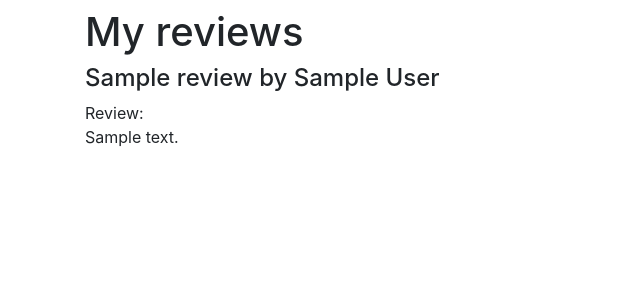
After one commit to Abepena/Harvard-CS50, a Flask app: template project1/templates/my_reviews.html in a window 1280 px wide. The commit adds this page. Shown: the top 300 px of the page, without its empty margins (0-640 px from the left). Run offline with Flask 2, Linux system fonts and the light colour scheme; the template is opened without the code that fills it: most values are stand-ins (such as "Sample title", 1, 10 or a date in 2020); some libraries are stand-ins or nearby versions.

Commit message:
basic functionailty of project finished

```diff
--- a/project1/app.py
+++ b/project1/app.py
@@ -1,6 +1,8 @@
 import os
 import requests
-from flask import Flask, session, render_template, url_for, redirect, request, flash
+import json
+from flask import (Flask, session, render_template, url_for,
+                   redirect, request, jsonify)
 from flask_session import Session
 from sqlalchemy import create_engine
 from sqlalchemy.orm import scoped_session, sessionmaker
@@ -29,7 +31,7 @@ db = scoped_session(sessionmaker(bind=engine))
 def index():
     if session.get("username") == None:
         return render_template("welcome.html")
-    return redirect(url_for("search"))
+    return redirect(url_for('search'))
 
 
 @app.route("/register", methods=["GET", "POST"])
@@ -49,8 +51,7 @@ def register():
             email = request.form["email"]
             password_hash = generate_password_hash(request.form["password"])
             db.execute(
-                "INSERT INTO users (username, email, password_hash)\
-                VALUES (:username, :email, :password_hash)",
+                "INSERT INTO users (username, email, password_hash) VALUES (:username, :email, :password_hash)",
                 {"username": username, "email": email, "password_hash": password_hash},
             )
             db.commit()
@@ -90,7 +91,7 @@ def logout():
 
 @app.route("/search")
 def search():
-    return render_template("book_search.html")
+    return render_template("book_search.html", username=session["username"])
 
 
 @app.route("/results/", methods=["POST"])
@@ -103,9 +104,8 @@ def results():
         results = db.execute("SELECT * FROM books WHERE year=:year", {"year": year})
     except:
         results = db.execute(
-            "SELECT * from books WHERE\
-            isbn LIKE :search OR author LIKE :search OR title LIKE :search",
-            {"search": "%" + search + "%"},
+            "SELECT * from books WHERE isbn LIKE :search: OR author LIKE :search: OR title LIKE :search:",
+            {"search": search},
         ).fetchall()
 
     if results:
@@ -126,9 +126,87 @@ def books():
 def book_detail(book_id):
     book = db.execute(
         "SELECT isbn, title, author, year, id FROM books WHERE id=:book_id",
-        {"book_id": book_id}
+        {"book_id": book_id},
     ).fetchone()
-    return render_template("book_detail.html", book=book)
+
+    user_review = db.execute(
+        "SELECT review FROM user_reviews WHERE username = :username AND book_isbn = :book_isbn",
+        {"username": session["username"], "book_isbn": book.isbn}
+    ).fetchone()
+
+
+    res = requests.get(
+        "https://www.goodreads.com/book/review_counts.json",
+        params={"key": "1YUBwhz7YgYKG2WUX6O07w", "isbns": book.isbn},
+    )
+    average_rating = res.json()["books"][0]["average_rating"]
+    work_ratings_count = res.json()["books"][0]["work_ratings_count"]
+
+    return render_template(
+        "book_detail.html",
+        book=book,
+        average_rating=average_rating,
+        work_ratings_count=work_ratings_count,
+        user_review=user_review,
+    )
+
+@app.route('/submit_review/<string:book_isbn>', methods=["POST"])
+def submit_review(book_isbn):
+    user_review = db.execute(
+        "SELECT review FROM user_reviews WHERE username = :username AND book_isbn = :book_isbn",
+        {"username": session["username"], "book_isbn": book_isbn}
+    ).fetchone()
+
+    if user_review:
+        return render_template('error.html', message="You have already reviewed this book")
+    else:
+        username = session['username']
+        review = request.form.get("review")
+        rating = request.form.get("rating")
+
+        db.execute(
+            "INSERT INTO user_reviews (username, book_isbn, review, rating) VALUES (:username, :book_isbn, :review, :rating)",
+            {"username": username,
+             "book_isbn": book_isbn,
+             "review": review,
+             "rating": rating}
+        )
+        db.commit()
+
+        return render_template("success.html", message="You have successfully submitted your review")
+
+@app.route('/my_reviews')
+def my_reviews():
+    reviews = db.execute(
+        "SELECT title, author, review FROM books JOIN user_reviews ON books.isbn = user_reviews.book_isbn"
+    ).fetchall()
+    return render_template("my_reviews.html", reviews=reviews)
+
+@app.route('/api/<string:isbn>', methods=["GET"])
+def api(isbn):
+
+    book = db.execute(
+        "SELECT title, author, year FROM books WHERE isbn = :isbn",
+        {"isbn": isbn}
+    ).fetchone()
+
+    if book:
+        response = requests.get(
+            "https://www.goodreads.com/book/review_counts.json",
+            params={"key": "1YUBwhz7YgYKG2WUX6O07w", "isbns": isbn},
+        ).json()["books"][0]
+
+        result = {
+            'title': book.title,
+            'author': book.author,
+            'year': int(book.year),
+            'isbn': isbn,
+            'review_count': response["reviews_count"],
+            'average_score': response["average_rating"]
+        }
+
+        return jsonify(result)
+    return render_template("404.html"), 404
 
 
 if __name__ == "__main__":
--- a/project1/requirements.txt
+++ b/project1/requirements.txt
@@ -2,3 +2,4 @@ Flask
 Flask-Session
 psycopg2
 SQLAlchemy
+requests
--- /dev/null
+++ b/project1/reviews.sql
@@ -0,0 +1,6 @@
+CREATE TABLE user_reviews(
+    id SERIAL PRIMARY KEY,
+    username VARCHAR REFERENCES users(username),
+    book_isbn VARCHAR REFERENCES books(isbn),
+    review VARCHAR NOT NULL
+);
--- a/project1/templates/book_search.html
+++ b/project1/templates/book_search.html
@@ -7,11 +7,11 @@
 
 
 {% block body %}
-<h1>Search for a book</h1>
+<h1>Hey {{ username.capitalize() }}, search for a book</h1>
 <form action="{{ url_for('results') }}" class="form-group" method="POST">
     <label for="search" class="form-control">Search by ISBN, Title, Author, or Publication Year:</label>
     <input type="text" name="search" class="form-control">
-    <button type="submit" class="btn btn-primary">Search</button>
-    <a href="{{ url_for('logout') }}" class="btn btn-dark">Logout</a>
+    <button type="submit" class="btn btn-primary mt-2">Search</button>
+    <a href="{{ url_for('logout') }}" class="btn btn-dark mt-2">Logout</a>
 </form>
 {% endblock  %}
--- a/project1/templates/error.html
+++ b/project1/templates/error.html
@@ -12,4 +12,5 @@
 <a class="btn btn-dark" href="{{ url_for('login') }} ">Login</a>
 <a class="btn btn-dark" href="{{ url_for('register') }}">Register</a>
 <a class="btn btn-dark" href="{{ url_for('index') }}">Home</a>
+<a href="{{ url_for('my_reviews')}}" class="btn btn-dark">My reviews</a>
 {% endblock  %}
--- a/project1/templates/layout.html
+++ b/project1/templates/layout.html
@@ -9,8 +9,10 @@
         crossorigin="anonymous">
 </head>
 <body>
-    {% block body %}
-    {% endblock  %}
+    <div class="container mt-2">
+        {% block body %}
+        {% endblock  %}
+    </div>
 </body>
 
 </html>
--- a/project1/templates/login.html
+++ b/project1/templates/login.html
@@ -1,7 +1,6 @@
 {% extends "layout.html" %}
 {% block title %} Login {% endblock %}
 {% block body %}
-<div class="container mt-2">
     <h1>Login</h1>
     <form action="" method="POST">
         <label for="username">Username:</label>
@@ -11,5 +10,5 @@
         <button type="submit" class="form-control btn btn-dark mt-2">Login</button>
     </form>
     <a class="btn btn-primary mt-2" href="{{ url_for("index") }}">Back to Homepage</a>
-</div>
+
 {% endblock %}
--- /dev/null
+++ b/project1/templates/my_reviews.html
@@ -0,0 +1,28 @@
+{% extends "layout.html" %}
+
+
+{% block title %}
+    My Reviews
+{% endblock  %}
+
+
+{% block body %}
+    <h1>My reviews</h1>
+    {% if reviews %}
+        {% for review in reviews %}
+        <h4>{{review.title}} by {{ review.author }}</h4>
+        <p>
+            Review:
+            <br>
+            {% if review.review|length > 50 %}
+                {{review.review|truncate(50)}}...
+                <a href="#">See more</a>
+            {% else %}
+                {{ review.review}}
+            {% endif %}
+        </p>
+        {% endfor %}
+    {% else %}
+        <p>You have not reviewed a book yet</p>
+    {% endif %}
+{% endblock  %}
--- a/project1/templates/register.html
+++ b/project1/templates/register.html
@@ -7,7 +7,6 @@
 
 
 {% block body %}
-<div class="container mt-2">
     <h1>Register</h1>
     <form class="form-group" action="" method="post">
         <label for="username">Username:</label>
@@ -19,5 +18,4 @@
         <button class="form-control btn btn-dark mt-2"type="submit">Register</button>
     </form>
     <a class="btn btn-primary mt-2" href="{{ url_for("index") }}">Back to Homepage</a>
-</div>
 {% endblock  %}
```
Also changed, not shown: project1/templates/404.html (added, +9 -0 lines), project1/templates/book_detail.html (+39 -3 lines), project1/templates/success.html (added, +13 -0 lines), 4 other files.
